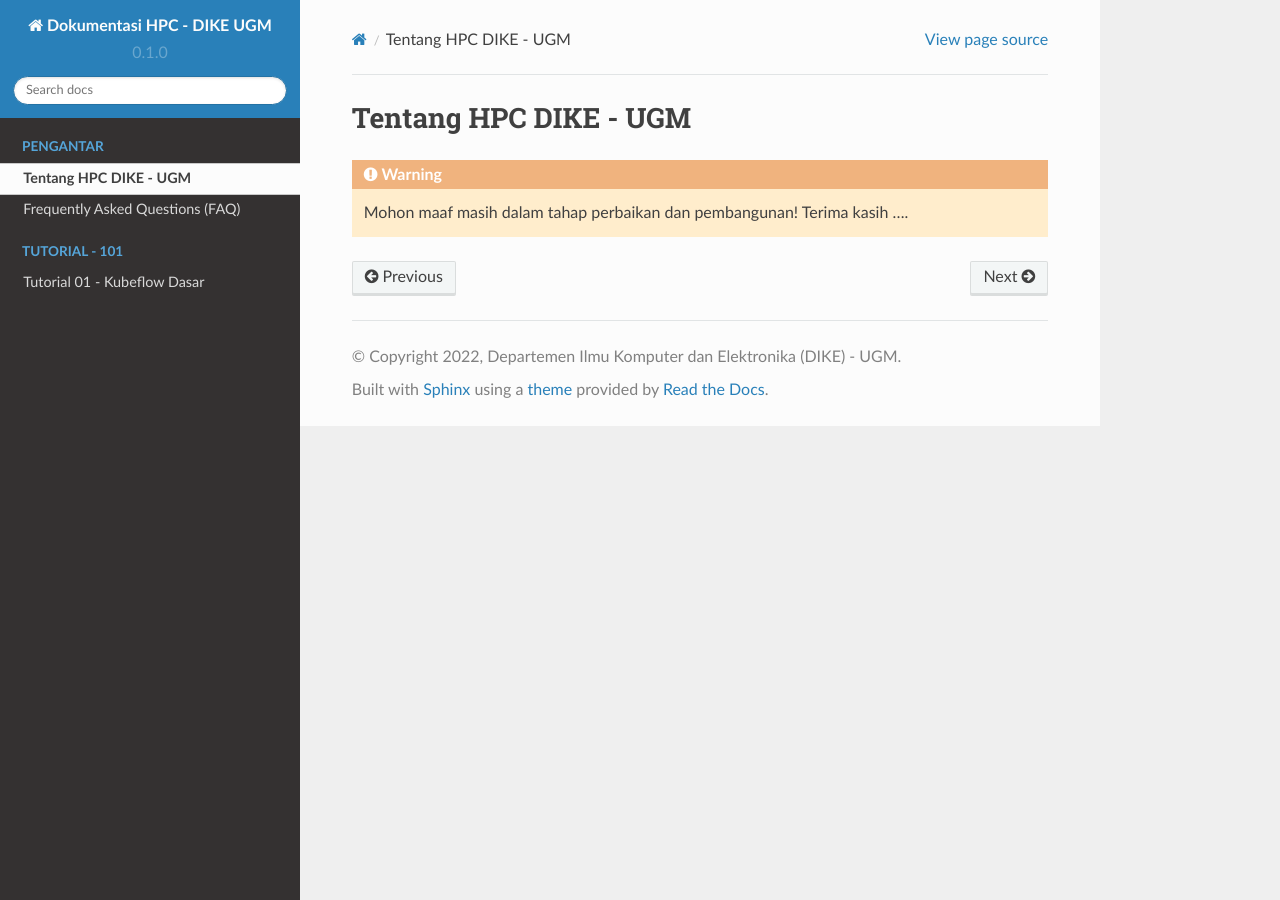
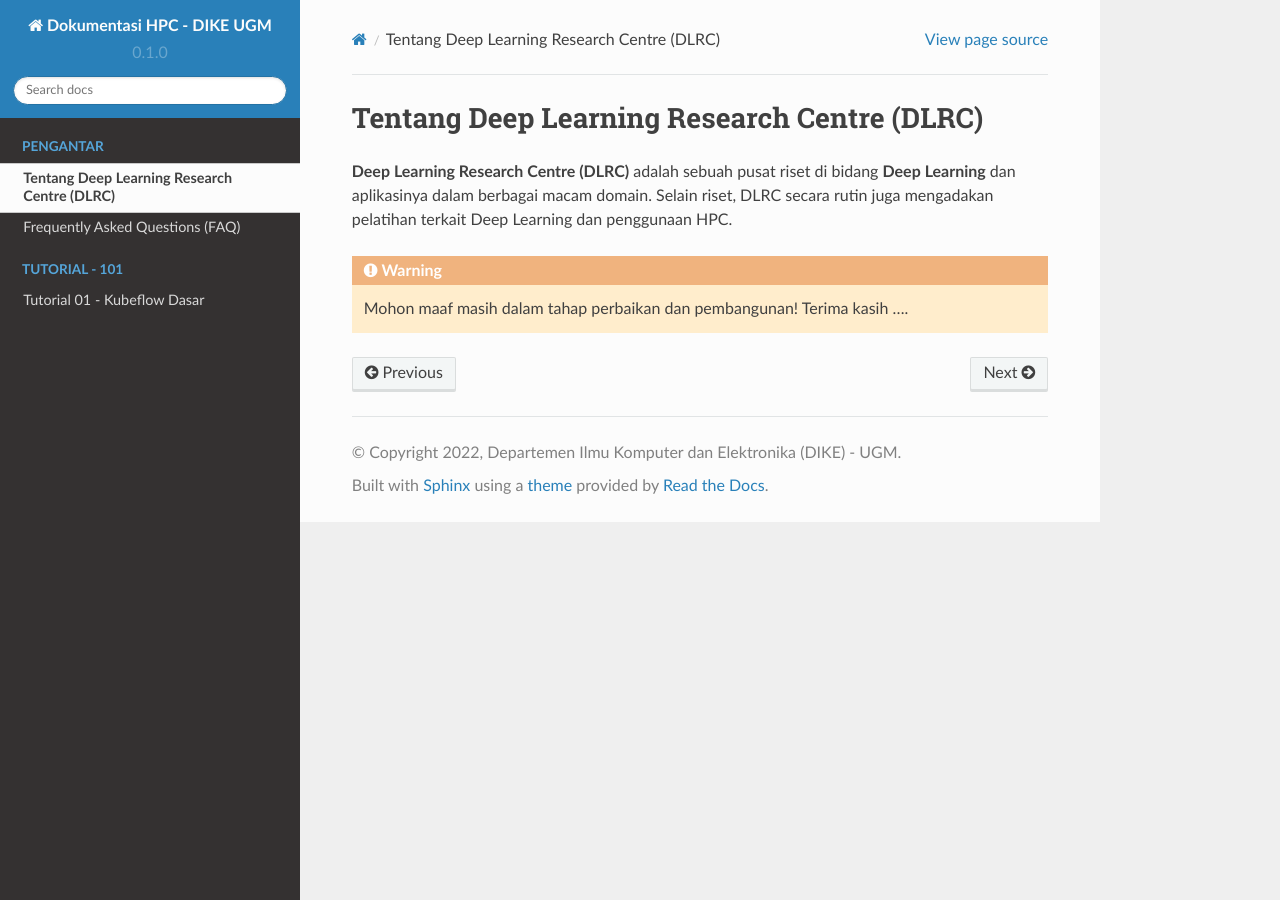
Before and after one commit to alldino/tutorial-hpc-dike-ugm, a Sphinx documentation site: the page built from docs/source/pengantar/tentang.rst, in a window 1280 px wide. Built offline with Sphinx 7.4.7 and the Read the Docs theme 2.0.0, drawn with Linux system fonts in a browser that asks for light colours.

Commit message:
Update tentang.rst

```diff
--- a/docs/source/pengantar/tentang.rst
+++ b/docs/source/pengantar/tentang.rst
@@ -1,5 +1,7 @@
-Tentang HPC DIKE - UGM
-======================
+Tentang Deep Learning Research Centre (DLRC)
+============================================
+
+**Deep Learning Research Centre (DLRC)** adalah sebuah pusat riset di bidang **Deep Learning** dan aplikasinya dalam berbagai macam domain. Selain riset, DLRC secara rutin juga mengadakan pelatihan terkait Deep Learning dan penggunaan HPC.
 
 .. warning::
 
```
